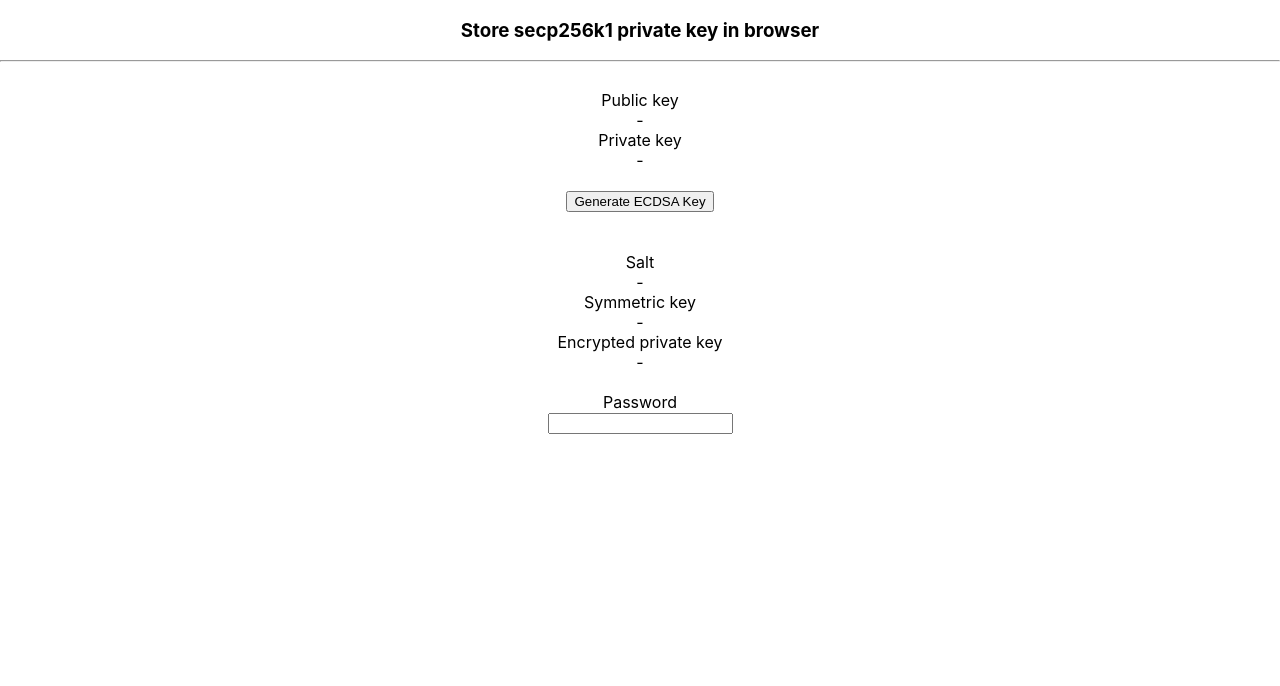
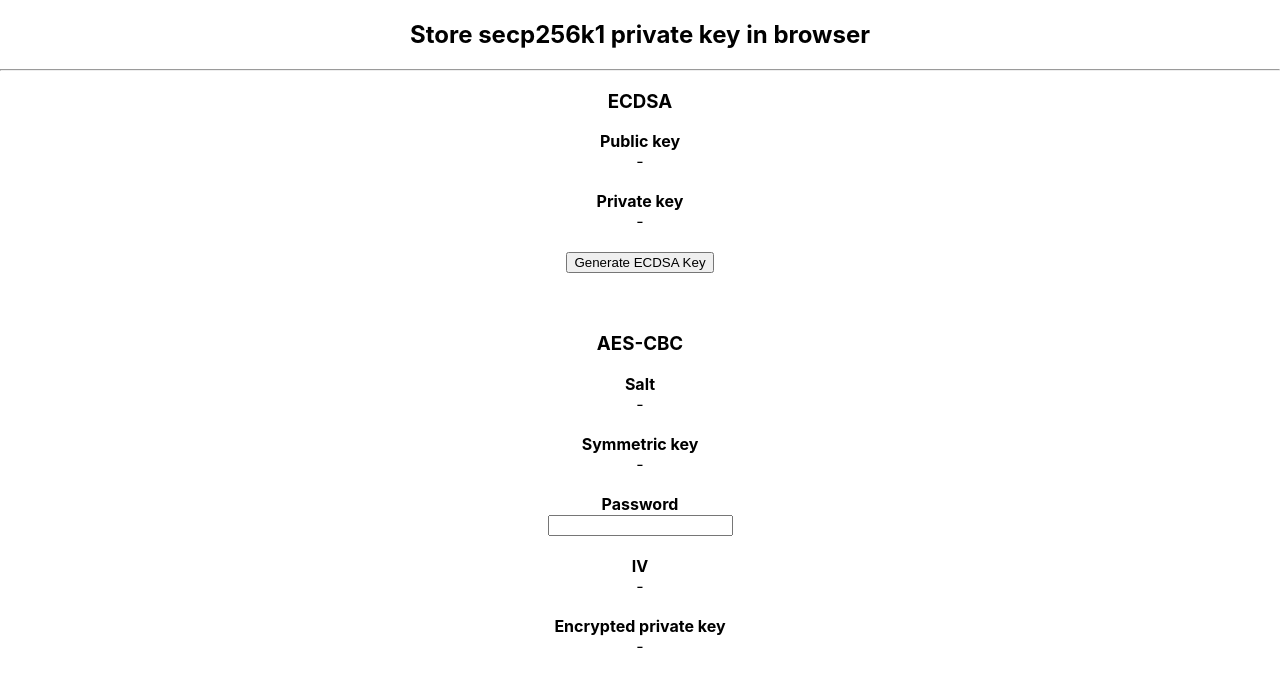
Before and after one commit to negu63/store-secp256k1-key, a React (Create React App) app: page / in a window 1280 px wide. Shown: the top 686 px of the page. Built offline with nearby package versions, Linux system fonts and the light colour scheme; the HTML template or start-up script is replaced by a standard one.

Commit message:
Edit Layout

```diff
--- a/src/App.tsx
+++ b/src/App.tsx
@@ -72,32 +72,64 @@ function App() {
         })
     );
   }
+
   return (
     <>
-      <h3>Store secp256k1 private key in browser</h3>
+      <h2>Store secp256k1 private key in browser</h2>
       <hr />
-      <br />
+      <h3>ECDSA</h3>
       <div>
-        <div>Public key</div>
+        <div>
+          <b>Public key</b>
+        </div>
         <div>{publicKey}</div>
-        <div>Private key</div>
+        <br />
+        <div>
+          <b>Private key</b>
+        </div>
         <div>{privateKey}</div>
         <br />
-        <input type="button" value="Generate ECDSA Key" onClick={generateECDSAKey} />
+        <input
+          type="button"
+          value="Generate ECDSA Key"
+          onClick={generateECDSAKey}
+        />
         <br />
         <br />
         <br />
-        <div>Salt</div>
-        <div>-</div>
-        <div>Symmetric key</div>
-        <div>-</div>
-        <div>Encrypted private key</div>
-        <div>-</div>
+        <h3>AES-CBC</h3>
+        <div>
+          <b>Salt</b>
+        </div>
+        <div>{salt}</div>
+        <br />
+        <div>
+          <b>Symmetric key</b>
+        </div>
+        <div>{symmetricKey}</div>
         <br />
         <label htmlFor="password">
-          <div>Password</div>
-          <input type="password" name="password" id="password" />
+          <div>
+            <b>Password</b>
+          </div>
+          <input
+            type="password"
+            name="password"
+            id="password"
+            onChange={generateSymmetricKey}
+          />
         </label>
+        <br />
+        <br />
+        <div>
+          <b>IV</b>
+        </div>
+        <div>{iv}</div>
+        <br />
+        <div>
+          <b>Encrypted private key</b>
+        </div>
+        <div>{encryptedKey}</div>
       </div>
     </>
   );
--- a/src/index.css
+++ b/src/index.css
@@ -6,6 +6,7 @@ body {
   -webkit-font-smoothing: antialiased;
   -moz-osx-font-smoothing: grayscale;
   text-align: center;
+  line-break: anywhere;
 }
 
 code {
```
